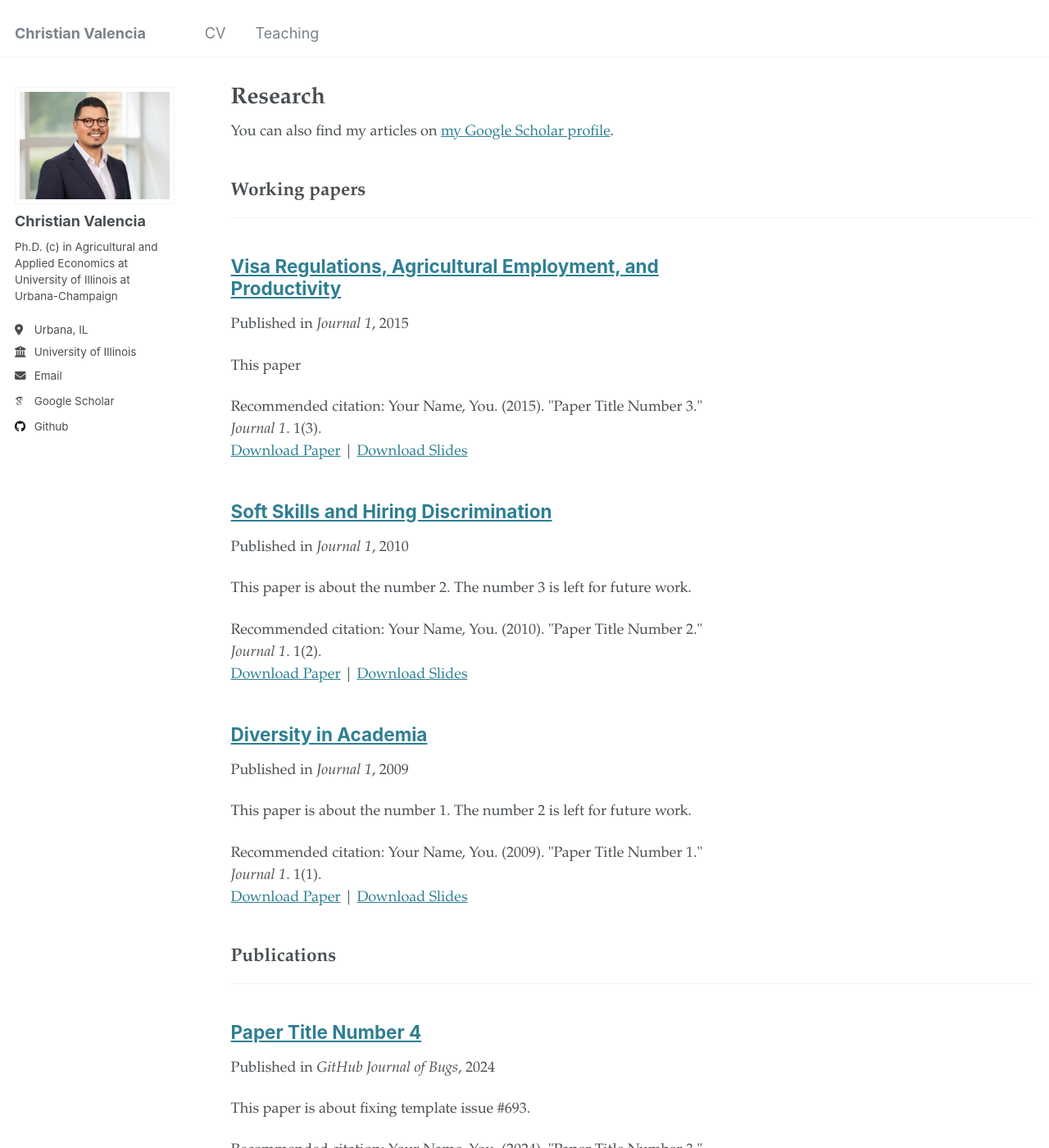
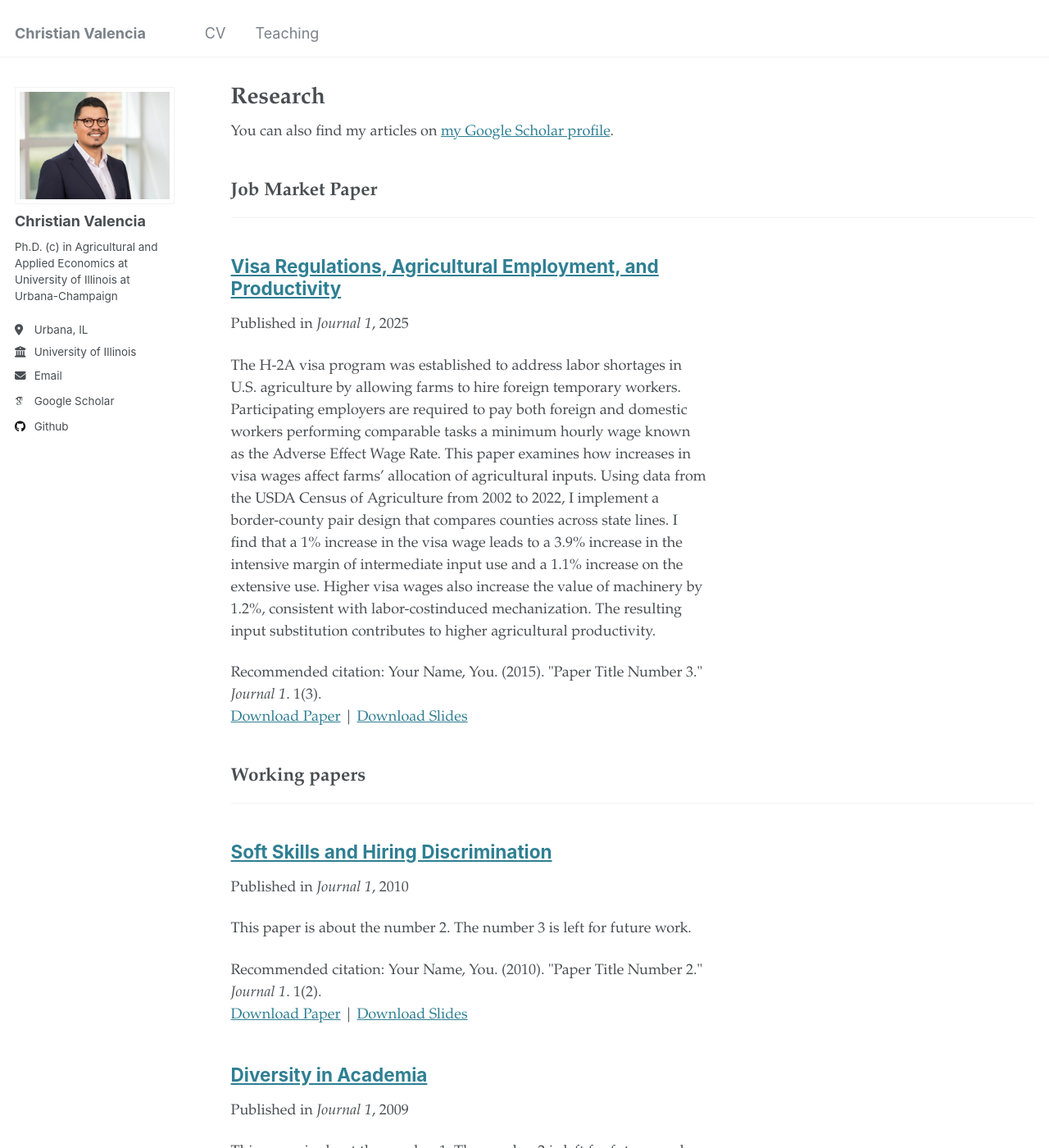
Before and after one commit to valenciac/valenciac.github.io, a Jekyll site: the page built from _pages/publications.html, in a window 1280 px wide and 1400 px high. Shown: the whole window at 82% size. Built offline with Jekyll 4.4.1, drawn with Linux system fonts in a browser that asks for light colours; some web fonts are replaced.

Commit message:
Update 2015-10-01-paper-title-number-3.md

```diff
--- a/_publications/2015-10-01-paper-title-number-3.md
+++ b/_publications/2015-10-01-paper-title-number-3.md
@@ -1,10 +1,10 @@
 ---
 title: "Visa Regulations, Agricultural Employment, and Productivity"
-collection: books
-category: manuscripts
+collection: publications
+category: books
 permalink: /publication/2015-10-01-paper-title-number-3
-excerpt: 'This paper'
-date: 2015-10-01
+excerpt: 'The H-2A visa program was established to address labor shortages in U.S. agriculture by allowing farms to hire foreign temporary workers. Participating employers are required to pay both foreign and domestic workers performing comparable tasks a minimum hourly wage known as the Adverse Effect Wage Rate. This paper examines how increases in visa wages affect farms’ allocation of agricultural inputs. Using data from the USDA Census of Agriculture from 2002 to 2022, I implement a border-county pair design that compares counties across state lines. I find that a 1% increase in the visa wage leads to a 3.9% increase in the intensive margin of intermediate input use and a 1.1% increase on the extensive use. Higher visa wages also increase the value of machinery by 1.2%, consistent with labor-costinduced mechanization. The resulting input substitution contributes to higher agricultural productivity.'
+date: 2025-11-02
 venue: 'Journal 1'
 slidesurl: 'http://academicpages.github.io/files/slides3.pdf'
 paperurl: 'http://academicpages.github.io/files/paper3.pdf'
```
